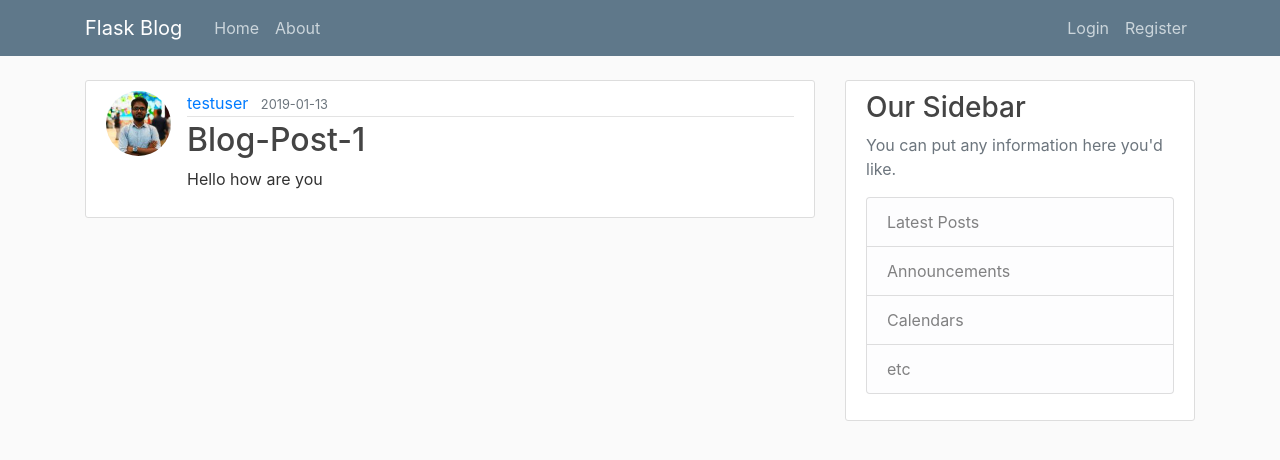
After one commit to Abhishek1103/simple-blog-site, a Flask app: page /post/1 in a window 1280 px wide. The commit adds this page. Shown: the top 460 px of the page. Run offline with Flask 2, Linux system fonts and the light colour scheme; data comes from the database, SQL or seed files in the repository; both versions use the stored data as it was after the commit; some libraries are stand-ins or nearby versions.

Commit message:
Create, delete, update post

```diff
--- a/demo_flask/flaskblog/__init__.py
+++ b/demo_flask/flaskblog/__init__.py
@@ -12,6 +12,8 @@ app.config['SQLALCHEMY_DATABASE_URI'] = 'sqlite:///site.db'
 db = SQLAlchemy(app)
 bcrypt = Bcrypt(app)
 login_manager = LoginManager(app)
+login_manager.login_view = 'login'
+login_manager.login_message_category = '_info_'
 
 
 from flaskblog import routes
--- a/demo_flask/flaskblog/routes.py
+++ b/demo_flask/flaskblog/routes.py
@@ -1,30 +1,34 @@
-
-from flask import render_template, url_for, flash, redirect
-from flaskblog.forms import RegistrationForm, LoginForm
+import secrets, os
+from flask import render_template, url_for, flash, redirect, request, abort
+from flaskblog.forms import RegistrationForm, LoginForm, UpdateAccountForm, PostForm, RequestResetForm, ResetPasswordForm
 from flaskblog import app, db, bcrypt
 from flaskblog.models import User, Post
+from flask_login import login_user, current_user, logout_user, login_required
+from PIL import Image
 
-posts = [
-
-    {
-        'author' : 'Eleanor Roosevelt',
-        'title': 'Blog Post - 1',
-        'content': 'Great minds discuss ideas; average minds discuss events; small minds discuss people.',
-        'date_posted': 'April 20, 2018'
-    },
-
-    {
-        'author' : 'Abraham Lincoln',
-        'title': 'Blog Post - 2',
-        'content': 'I’m a success today because I had a friend who believed in me and I didn’t have the heart to let him down',
-        'date_posted': 'April 22, 2018'
-    }
-]
+# posts = [
+#
+#     {
+#         'author' : 'Eleanor Roosevelt',
+#         'title': 'Blog Post - 1',
+#         'content': 'Great minds discuss ideas; average minds discuss events; small minds discuss people.',
+#         'date_posted': 'April 20, 2018'
+#     },
+#
+#     {
+#         'author' : 'Abraham Lincoln',
+#         'title': 'Blog Post - 2',
+#         'content': 'I’m a success today because I had a friend who believed in me and I didn’t have the heart to let him down',
+#         'date_posted': 'April 22, 2018'
+#     }
+# ]
 
 
 @app.route('/')
 @app.route('/home')
 def home():
+    page = request.args.get('page',1, type=int)
+    posts = Post.query.order_by(Post.date_posted.desc()).paginate(page=page, per_page=5)
     return render_template('home.html', posts=posts)
 
 
@@ -35,10 +39,12 @@ def about():
 
 @app.route('/register', methods=['GET', 'POST'])
 def register():
+    if current_user.is_authenticated:
+        return redirect(url_for('home'))
     form = RegistrationForm()
     if form.validate_on_submit():
-        hashed_pass = bcrypt.generate_password_hash(form.password.data).decode('utf-8')
-        user = User(username=form.username.data, email=form.email.data, password=hashed_pass)
+        hashed_password = bcrypt.generate_password_hash(form.password.data).decode('utf-8')
+        user = User(username=form.username.data, email=form.email.data, password=hashed_password)
         db.session.add(user)
         db.session.commit()
         flash(f'Your Account has been created!', 'success')
@@ -49,11 +55,127 @@ def register():
 
 @app.route('/login', methods=['GET', 'POST'])
 def login():
+    if current_user.is_authenticated:
+        return redirect(url_for('home'))
+
     form = LoginForm()
     if form.validate_on_submit():
-        if form.email.data == 'admin@blog.com' and form.password.data == 'password':
-            flash('You have been logged in!', 'success')
-            return redirect(url_for('home'))
+        user = User.query.filter_by(email=form.email.data).first()
+        if user and bcrypt.check_password_hash(user.password, form.password.data):
+            login_user(user, remember=form.remember.data)
+            next_page = request.args.get('next')
+            return redirect(next_page) if next_page else redirect(url_for('home'))
         else:
             flash('Login unsuccessful. Please check your credentials', 'danger')
+
     return render_template('login.html', title='Login', form=form)
+
+@app.route("/logout")
+def logout():
+    logout_user()
+    return redirect(url_for('home'))
+
+
+def save_picture(form_picture):
+    random_hex = secrets.token_hex(8)
+    _, f_ext = os.path.splitext(form_picture.filename)
+    picture_fn = random_hex + f_ext
+    picture_path = os.path.join(app.root_path, 'static/profile_pics', picture_fn)
+
+    output_size = (125,125)
+    i = Image.open(form_picture)
+    i.thumbnail(output_size)
+    i.save(picture_path)
+
+    return picture_fn
+
+
+
+@app.route("/account", methods=['GET', 'POST'])
+@login_required
+def account():
+    form = UpdateAccountForm()
+    if form.validate_on_submit():
+        if form.picture.data:
+            picture_file = save_picture(form.picture.data)
+            current_user.image_file = picture_file
+        current_user.username = form.username.data
+        current_user.email = form.email.data
+        db.session.commit()
+        flash('Your Account has been updated', 'success')
+        return redirect(url_for('account'))
+    elif request.method == 'GET':
+        form.username.data = current_user.username
+        form.email.data = current_user.email
+
+    image_file = url_for('static', filename='profile_pics/' + current_user.image_file)
+    return render_template('account.html', title='Account',
+                           image_file=image_file, form=form )
+
+@app.route("/post/new", methods=['GET', 'POST'])
+@login_required
+def new_post():
+    form = PostForm()
+    if form.validate_on_submit():
+        post = Post(title=form.title.data, content=form.content.data, author=current_user)
+        db.session.add(post)
+        db.session.commit()
+        flash('Your post has been created', 'success')
+        return redirect(url_for('home'))
+    return render_template('create_post.html', title='New Post',
+                           form=form, legend="New Post")
+
+
+@app.route("/post/<int:post_id>")
+def post(post_id):
+    post = Post.query.get_or_404(post_id)
+    return render_template('post.html', title=post.title, post=post)
+
+@app.route("/post/<int:post_id>/update", methods=['GET', 'POST'])
+@login_required
+def update_post(post_id):
+    post = Post.query.get_or_404(post_id)
+    if post.author != current_user:
+        abort(403)
+    form = PostForm()
+    if form.validate_on_submit():
+        post.title = form.title.data
+        post.content = form.content.data
+        db.session.commit()
+        flash('Your post has been updated!', 'success')
+        return redirect(url_for('post', post_id=post.id))
+    elif request.method == 'GET':
+        form.title.data = post.title
+        form.content.data = post.content
+    return render_template('create_post.html', title='Update Post',
+                           form=form, legend="Update Post")
+
+
+@app.route("/post/<int:post_id>/delete", methods=['POST'])
+@login_required
+def delete_post(post_id):
+    post = Post.query.get_or_404(post_id)
+    if post.author != current_user:
+        abort(403)
+    db.session.delete(post)
+    db.session.commit()
+    flash('Your post has been deleted!', 'success')
+    return redirect(url_for('home'))
+
+
+
+@app.route("/user/<string:username>")
+def user_posts(username):
+    page = request.args.get('page', 1, type=int)
+    user = User.query.filter_by(username=username).first_or_404()
+    posts = Post.query.filter_by(author=user)\
+        .order_by(Post.date_posted.desc())\
+        .paginate(page=page, per_page=5)
+    return render_template('user_post.html', posts=posts, user=user)
+
+@app.route("/reset_password", methods=['GET', 'POST'])
+def reset_password():
+    if current_user.is_authenticated:
+        return redirect(url_for('home'))
+    form = RequestResetForm()
+    return render_template('reset_request.html', title='Reset Password', form=form)
--- a/demo_flask/flaskblog/templates/layout.html
+++ b/demo_flask/flaskblog/templates/layout.html
@@ -7,7 +7,8 @@
     <meta name="viewport" content="width=device-width, initial-scale=1, shrink-to-fit=no">
 
     <!-- Bootstrap CSS -->
-    <link rel="stylesheet" href="https://stackpath.bootstrapcdn.com/bootstrap/4.2.1/css/bootstrap.min.css" integrity="sha384-GJzZqFGwb1QTTN6wy59ffF1BuGJpLSa9DkKMp0DgiMDm4iYMj70gZWKYbI706tWS" crossorigin="anonymous">
+    <link rel="stylesheet" href="https://stackpath.bootstrapcdn.com/bootstrap/4.2.1/css/bootstrap.min.css"
+          integrity="sha384-GJzZqFGwb1QTTN6wy59ffF1BuGJpLSa9DkKMp0DgiMDm4iYMj70gZWKYbI706tWS" crossorigin="anonymous">
 
     <link rel="stylesheet" type="text/css" href="{{ url_for('static', filename='main.css') }}">
 
@@ -23,7 +24,8 @@
     <nav class="navbar navbar-expand-md navbar-dark bg-steel fixed-top">
         <div class="container">
             <a class="navbar-brand mr-4" href="/">Flask Blog</a>
-      <button class="navbar-toggler" type="button" data-toggle="collapse" data-target="#navbarToggle" aria-controls="navbarToggle" aria-expanded="false" aria-label="Toggle navigation">
+            <button class="navbar-toggler" type="button" data-toggle="collapse" data-target="#navbarToggle"
+                    aria-controls="navbarToggle" aria-expanded="false" aria-label="Toggle navigation">
                 <span class="navbar-toggler-icon"></span>
             </button>
             <div class="collapse navbar-collapse" id="navbarToggle">
@@ -33,8 +35,14 @@
                 </div>
                 <!-- Navbar Right Side -->
                 <div class="navbar-nav">
+                    {% if current_user.is_authenticated %}
+                        <a class="nav-item nav-link" href="{{ url_for('new_post') }}">New Post</a>
+                        <a class="nav-item nav-link" href="{{ url_for('account') }}">Account</a>
+                        <a class="nav-item nav-link" href="{{ url_for('logout') }}">Logout</a>
+                    {% else %}
                         <a class="nav-item nav-link" href="{{ url_for('login') }}">Login</a>
                         <a class="nav-item nav-link" href="{{ url_for('register') }}">Register</a>
+                    {% endif %}
                 </div>
             </div>
         </div>
@@ -73,12 +81,17 @@
 </main>
 
 
-
 <!-- Optional JavaScript -->
 <!-- jQuery first, then Popper.js, then Bootstrap JS -->
-    <script src="https://code.jquery.com/jquery-3.3.1.slim.min.js" integrity="sha384-q8i/X+965DzO0rT7abK41JStQIAqVgRVzpbzo5smXKp4YfRvH+8abtTE1Pi6jizo" crossorigin="anonymous"></script>
-    <script src="https://cdnjs.cloudflare.com/ajax/libs/popper.js/1.14.6/umd/popper.min.js" integrity="sha384-wHAiFfRlMFy6i5SRaxvfOCifBUQy1xHdJ/yoi7FRNXMRBu5WHdZYu1hA6ZOblgut" crossorigin="anonymous"></script>
-    <script src="https://stackpath.bootstrapcdn.com/bootstrap/4.2.1/js/bootstrap.min.js" integrity="sha384-B0UglyR+jN6CkvvICOB2joaf5I4l3gm9GU6Hc1og6Ls7i6U/mkkaduKaBhlAXv9k" crossorigin="anonymous"></script>
+<script src="https://code.jquery.com/jquery-3.3.1.slim.min.js"
+        integrity="sha384-q8i/X+965DzO0rT7abK41JStQIAqVgRVzpbzo5smXKp4YfRvH+8abtTE1Pi6jizo"
+        crossorigin="anonymous"></script>
+<script src="https://cdnjs.cloudflare.com/ajax/libs/popper.js/1.14.6/umd/popper.min.js"
+        integrity="sha384-wHAiFfRlMFy6i5SRaxvfOCifBUQy1xHdJ/yoi7FRNXMRBu5WHdZYu1hA6ZOblgut"
+        crossorigin="anonymous"></script>
+<script src="https://stackpath.bootstrapcdn.com/bootstrap/4.2.1/js/bootstrap.min.js"
+        integrity="sha384-B0UglyR+jN6CkvvICOB2joaf5I4l3gm9GU6Hc1og6Ls7i6U/mkkaduKaBhlAXv9k"
+        crossorigin="anonymous"></script>
 
 </body>
 </html>
--- /dev/null
+++ b/demo_flask/flaskblog/templates/post.html
@@ -0,0 +1,47 @@
+{% extends "layout.html" %}
+
+
+{% block content %}
+
+    <article class="media content-section">
+        <img class="rounded-circle article-img"
+             src="{{ url_for('static',filename='profile_pics/' + post.author.image_file) }}">
+        <div class="media-body">
+            <div class="article-metadata">
+                <a class="mr-2" href="{{ url_for('user_posts', username=post.author.username) }}">{{ post.author.username }}</a>
+                <small class="text-muted">{{ post.date_posted.strftime('%Y-%m-%d') }}</small>
+                {% if post.author == current_user %}
+                    <div>
+                        <a class="btn btn-secondary btn-sm mt-1 mb-1" href="{{ url_for('update_post', post_id=post.id ) }}">Update</a>
+                        <button type="button" class="btn btn-danger btn-sm m-1" data-toggle="modal" data-target="#deleteModal">Delete</button>
+                    </div>
+                {% endif %}
+            </div>
+            <h2 class="article-title">{{ post.title }}</h2>
+            <p class="article-content">{{ post.content }}</p>
+        </div>
+    </article>
+
+    <!-- Modal -->
+    <div class="modal fade" id="deleteModal" tabindex="-1" role="dialog" aria-labelledby="deleteModalLabel"
+         aria-hidden="true">
+        <div class="modal-dialog" role="document">
+            <div class="modal-content">
+                <div class="modal-header">
+                    <h5 class="modal-title" id="deleteModalLabel">Delete Post ?</h5>
+                    <button type="button" class="close" data-dismiss="modal" aria-label="Close">
+                        <span aria-hidden="true">&times;</span>
+                    </button>
+                </div>
+
+                <div class="modal-footer">
+                    <button type="button" class="btn btn-secondary" data-dismiss="modal">Close</button>
+                    <form action="{{ url_for('delete_post', post_id=post.id) }}" method="POST">
+                        <input class="btn btn-danger" type="submit" value="Delete">
+                    </form>
+                </div>
+            </div>
+        </div>
+    </div>
+
+{% endblock content %}
```
Also changed, not shown: demo_flask/flaskblog/forms.py (+54 -5 lines), demo_flask/flaskblog/models.py (+16 -3 lines), demo_flask/flaskblog/templates/account.html (added, +76 -0 lines), demo_flask/flaskblog/templates/create_post.html (added, +51 -0 lines), demo_flask/flaskblog/templates/home.html (+19 -5 lines), demo_flask/flaskblog/templates/user_post.html (added, +33 -0 lines), demo_flask/flaskblog/site.db, demo_flask/flaskblog/static/profile_pics/07e6372df3842cbf.jpg (added), demo_flask/flaskblog/static/profile_pics/4f15a7a904f9cbc7.jpg (added), demo_flask/flaskblog/static/profile_pics/default.jpg (added). Lines whose indentation alone changed are shown as unchanged.
